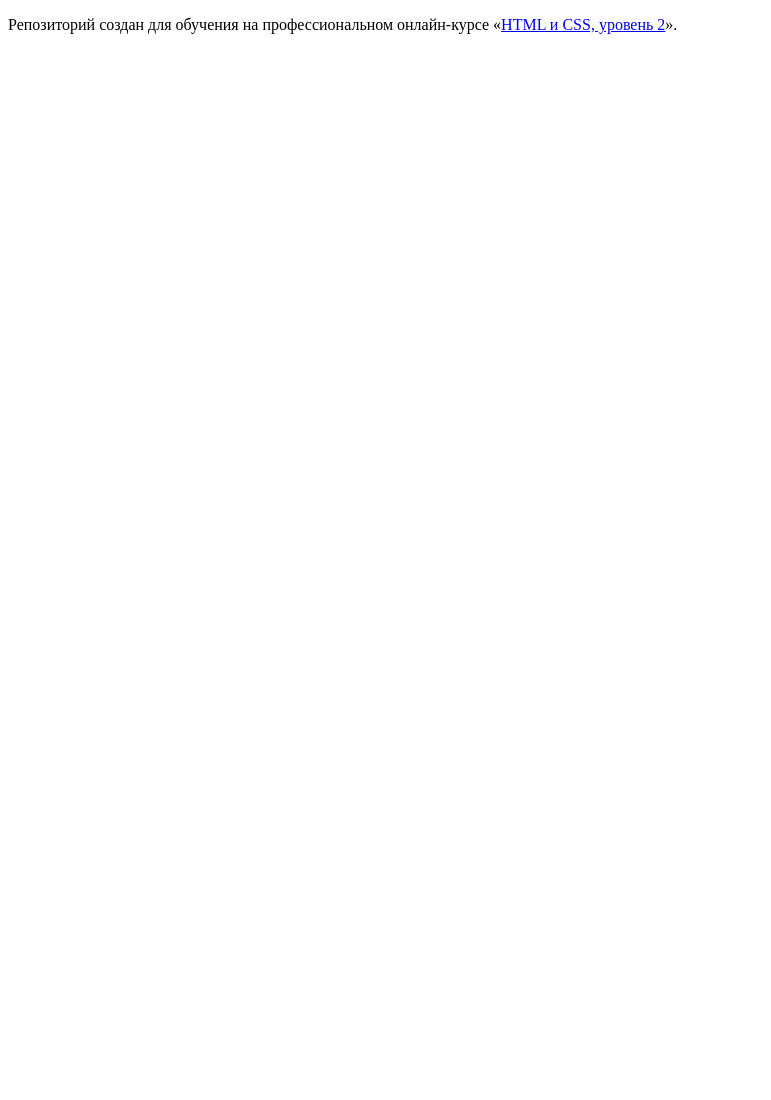
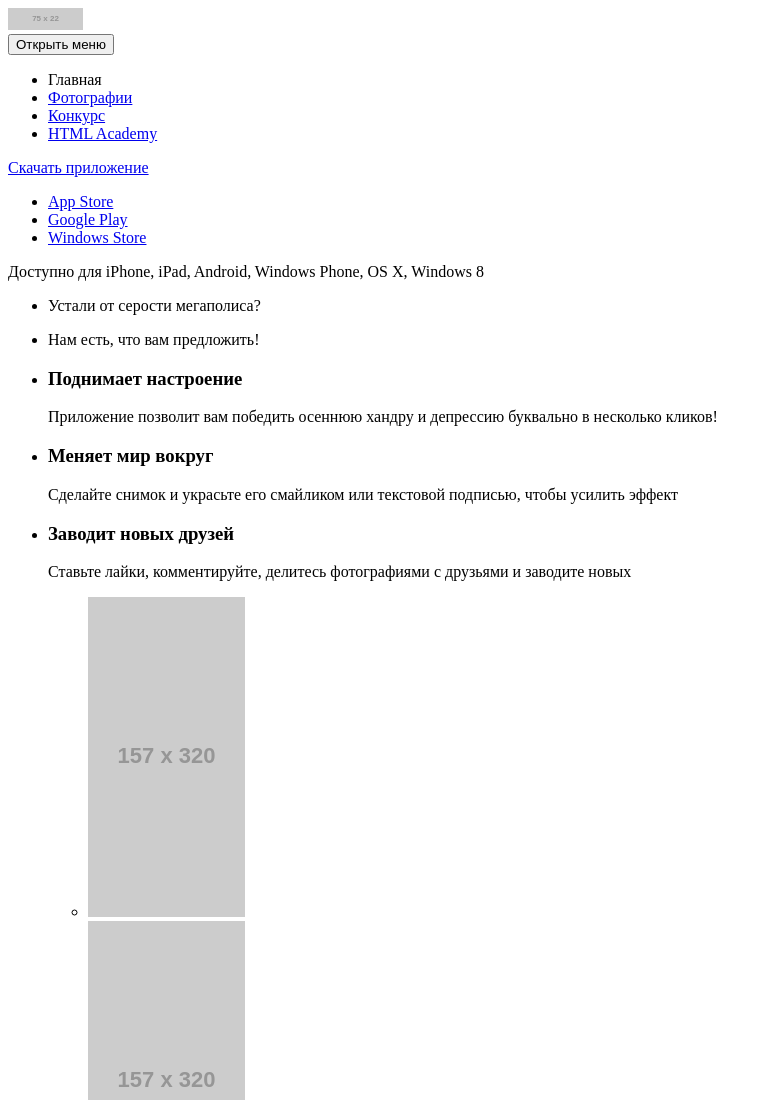
Before and after one commit to zaharovNIIAS/978173-pink-16, a website: page source/index.html in a window 1280 px wide. Shown: the top 1100 px of the page, without its empty margins (0-771 px from the left). Before the commit the page ends 800 px from the top, so only its background shows below. Drawn offline with Linux system fonts and the light colour scheme; placeholder pictures from the web are drawn by us.

Commit message:
Верстка страниц index и form

```diff
--- a/source/index.html
+++ b/source/index.html
@@ -1,12 +1,103 @@
 <!DOCTYPE html>
 <html lang="ru">
-  <head>
-    <meta charset="utf-8">
-    <title>HTML Academy: Пинк</title>
-  </head>
-  <body>
 
-    <p>Репозиторий создан для обучения на профессиональном онлайн‑курсе «<a href="https://htmlacademy.ru/intensive/adaptive">HTML и CSS, уровень 2</a>».</p>
+<head>
+  <meta charset="utf-8">
+  <title>Мобильное приложение «PINK»</title>
+</head>
 
-  </body>
+<body>
+  <header class="page-header">
+    <a class="page-header__logo" href="index.html">
+      <img class="page-header__logo-image" src="http://placehold.it/75x22" width="75" height="22"
+        alt="Мобильное приложение «PINK»">
+    </a>
+    <nav class="main-nav">
+      <button class="main-nav__toggle" type="button">Открыть меню</button>
+      <ul class="main-nav__list site-list">
+        <li class="site-list__item site-list__item--active">
+          <a>Главная</a>
+        </li>
+        <li class="site-list__item">
+          <a href="photo.html">Фотографии</a>
+        </li>
+        <li class="site-list__item">
+          <a href="form.html">Конкурс</a>
+        </li>
+        <li class="site-list__item">
+          <a href="https://htmlacademy.ru/intensive/adaptive">HTML Academy</a>
+        </li>
+      </ul>
+    </nav>
+  </header>
+  <main class="page-main">
+    <section class="app-preview">
+    </section>
+    <section class="downloads">
+      <a class="downloads__button button" href="downloads.html" target="_blank">Скачать приложение</a>
+      <ul class="downloads__list">
+        <li class="downloads__item">
+          <a class="downloads__link downloads__link--ios" href="https://www.apple.com/itunes/" target="_blank">App
+            Store</a>
+        </li>
+        <li class="downloads__item">
+          <a class="downloads__link downloads__link--android" href="https://play.google.com/store"
+            target="_blank">Google Play</a>
+        </li>
+        <li class="downloads__item">
+          <a class="downloads__link downloads__link--windows" href="https://www.microsoft.com/store"
+            target="_blank">Windows Store</a>
+        </li>
+      </ul>
+      <p class="downloads__description">Доступно для iPhone, iPad, Android, Windows Phone, OS X, Windows 8</p>
+    </section>
+    <section class="advantages">
+      <ul class="advantages__motto-list">
+        <li class="advantages__motto-item">
+          <p class="advantages__motto-description">Устали от серости мегаполиса?</p>
+        </li>
+        <li class="advantages__motto-item">
+          <p class="advantages__motto-description">Нам есть, что вам предложить!</p>
+        </li>
+      </ul>
+      <ul class="advantages__list">
+        <li class="advantages__item">
+          <h3 class="advantages__title">Поднимает настроение </h3>
+          <p class="advantages__description">
+            Приложение позволит вам победить осеннюю хандру и депрессию буквально в
+            несколько кликов!
+          </p>
+        </li>
+        <li class="advantages__item">
+          <h3 class="advantages__title">Меняет мир вокруг</h3>
+          <p class="advantages__description">
+            Сделайте снимок и украсьте его смайликом или текстовой подписью, чтобы
+            усилить эффект
+          </p>
+        </li>
+        <li class="advantages__item">
+          <h3 class="advantages__title">Заводит новых друзей</h3>
+          <p class="advantages__description">
+            Ставьте лайки, комментируйте, делитесь фотографиями с друзьями и заводите новых
+          </p>
+        </li>
+        <ul class="advantages__app-demo-list">
+          <li class="advantages__app-demo-item">
+            <img class="advantages__app-demo-img" src="http://placehold.it/157x320" width="157" height="320"
+              alt="Мусорные баки">
+          </li>
+          <li class="advantages__app-demo-item">
+            <img class="advantages__app-demo-img" src="http://placehold.it/157x320" width="157" height="320"
+              alt="Мусорные баки в розовом цвете">
+          </li>
+          <li class="advantages__app-demo-item">
+            <img class="advantages__app-demo-img" src="http://placehold.it/157x320" width="157" height="320"
+              alt="Мусорные баки со смайлом в розовом цвете">
+          </li>
+        </ul>
+      </ul>
+    </section>
+  </main>
+</body>
+
 </html>
```
